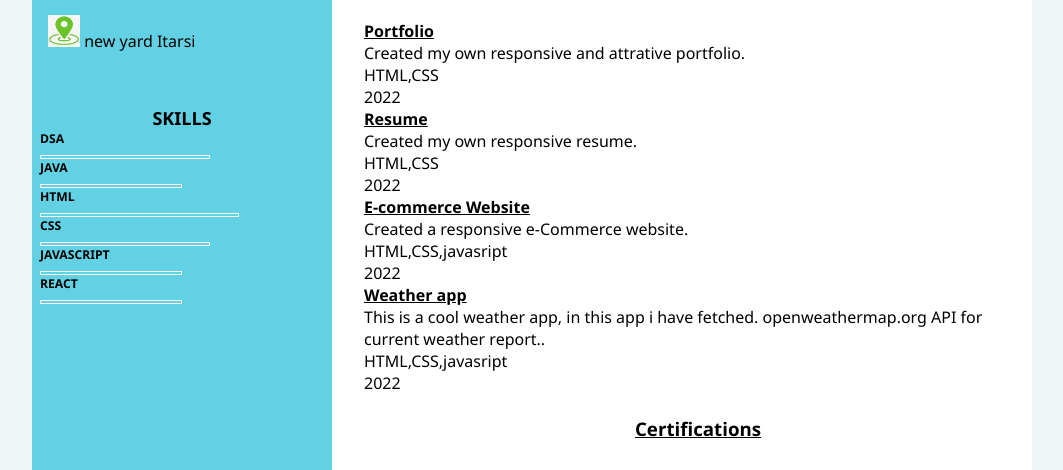
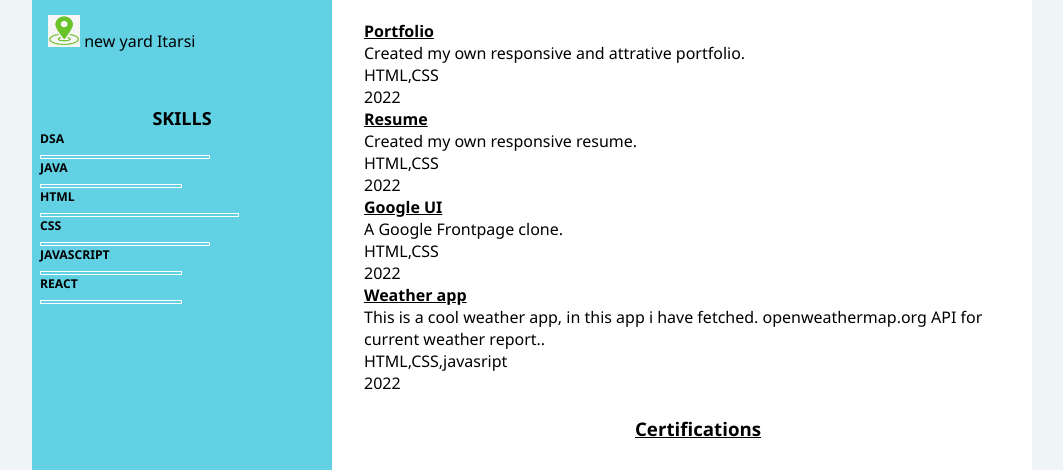
Before and after one commit to vaishusonvane/RESUME-, a plain HTML site: page index.html in a window 1280 px wide. Shown: the part 545-1015 px from the top of the page, without its empty margins (32-1095 px from the left). Drawn offline with Linux system fonts and the light colour scheme.

Commit message:
Update index.html

```diff
--- a/index.html
+++ b/index.html
@@ -235,13 +235,13 @@
 
                         </div>
                     </div>
-                    <div class="right-content"><h4><u>E-commerce Website</u></h4>
+                    <div class="right-content"><h4><u>Google UI</u></h4>
                         <div class="project-details">
-                            <span class="project-info">Created a responsive e-Commerce website.
+                            <span class="project-info">A Google Frontpage clone.
 
                             </span>
                             <span class="project-span">
-                                <div>HTML,CSS,javasript</div>
+                                <div>HTML,CSS</div>
                                 <div>2022</div>
                             </span>
 
```
